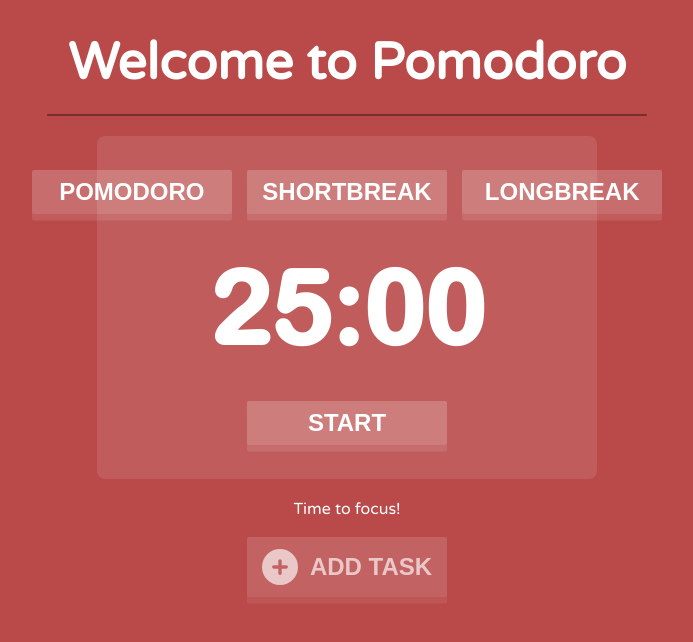
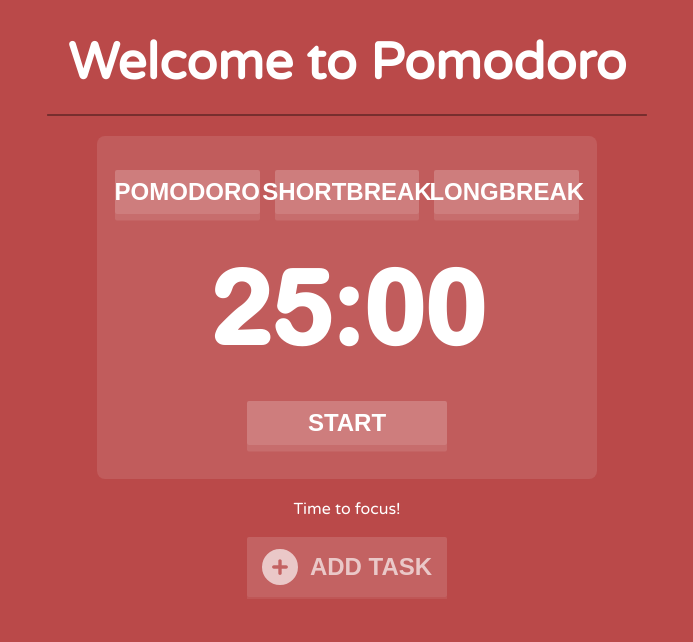
Before and after one commit to RafaelRojasCov/Clocker, a React (Create React App) app: page / in a window 1280 px wide. Shown: the top 642 px of the page, without its empty margins (293-986 px from the left). Built offline with nearby package versions, Linux system fonts and the light colour scheme.

Commit message:
Fix timer selector overflow with flexbox improvements
Co-authored-by: RafaelRojasCov <15277835+RafaelRojasCov@users.noreply.github.com>

```diff
--- a/src/components/Button/Button.module.scss
+++ b/src/components/Button/Button.module.scss
@@ -33,7 +33,8 @@ $base-selector: ".button";
 #{$base-selector}__basic {
   background-color: transparent;
   font-weight: normal;
-  width: fit-content;
+  flex: 1;
+  min-width: 0;
   padding: 0.4em 0.9em;
   font-size: 0.95rem;
   border-radius: 5px;
@@ -41,7 +42,6 @@ $base-selector: ".button";
 
   &:hover {
     background-color: rgba(0, 0, 0, 0.1);
-    transform: scale(1.05);
     opacity: 1;
   }
 
--- a/src/components/Home/TimerSelector.module.scss
+++ b/src/components/Home/TimerSelector.module.scss
@@ -5,6 +5,7 @@ $base-selector: ".timer-selector";
 #{$base-selector} {
   display: flex;
   justify-content: center;
+  width: 100%;
   gap: 0.7em;
 
   @include tablet {
--- a/src/components/Layout/Container.module.scss
+++ b/src/components/Layout/Container.module.scss
@@ -1,4 +1,5 @@
 .container {
+  box-sizing: border-box;
   display: flex;
   flex-direction: column;
   align-items: center;
@@ -7,4 +8,5 @@
   border-radius: 0.5em;
   gap: 2em;
   width: 100%;
+  overflow: hidden;
 }
```
Also changed, not shown: 1 other file (tests, documents, lock files or other folders).
